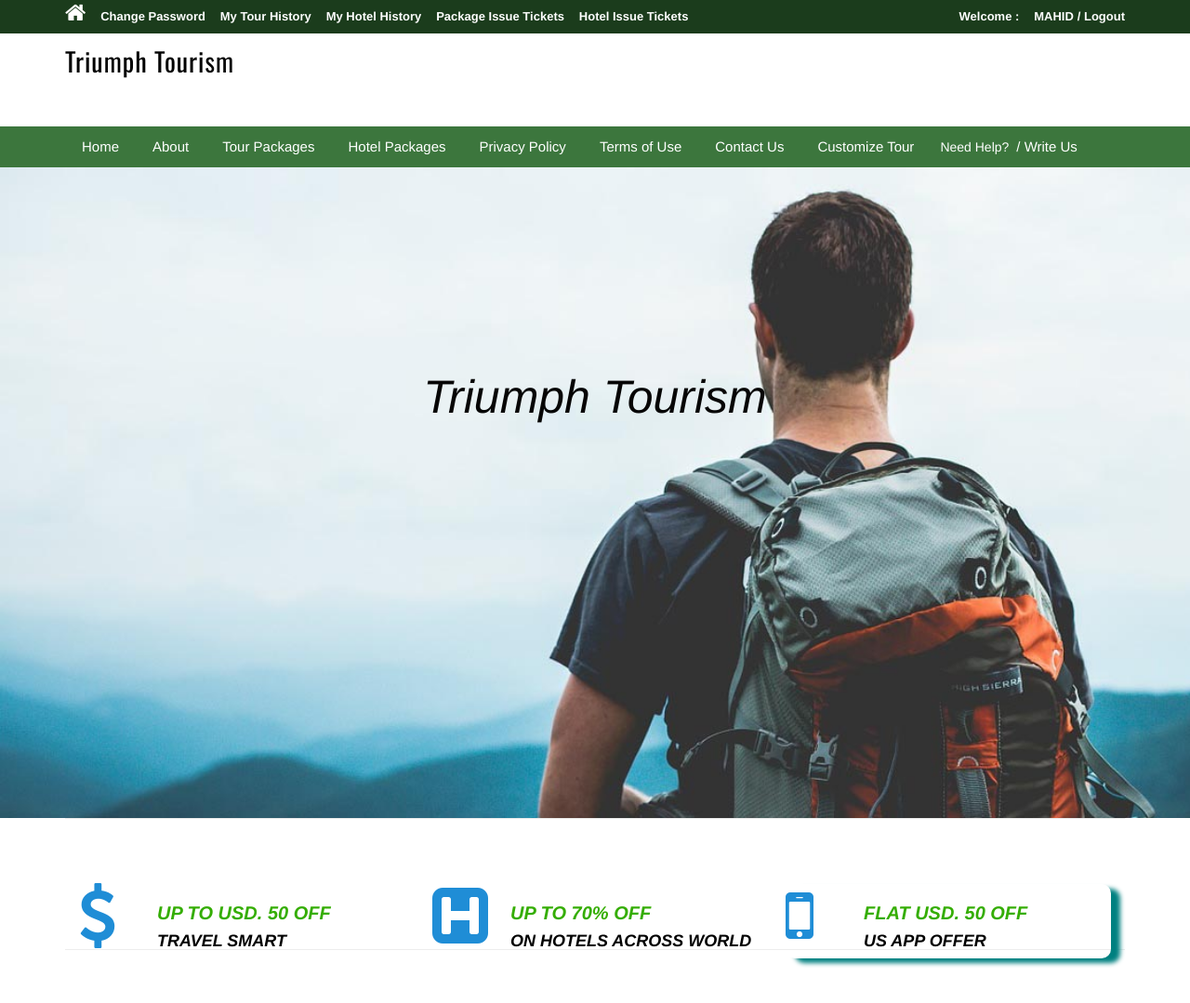
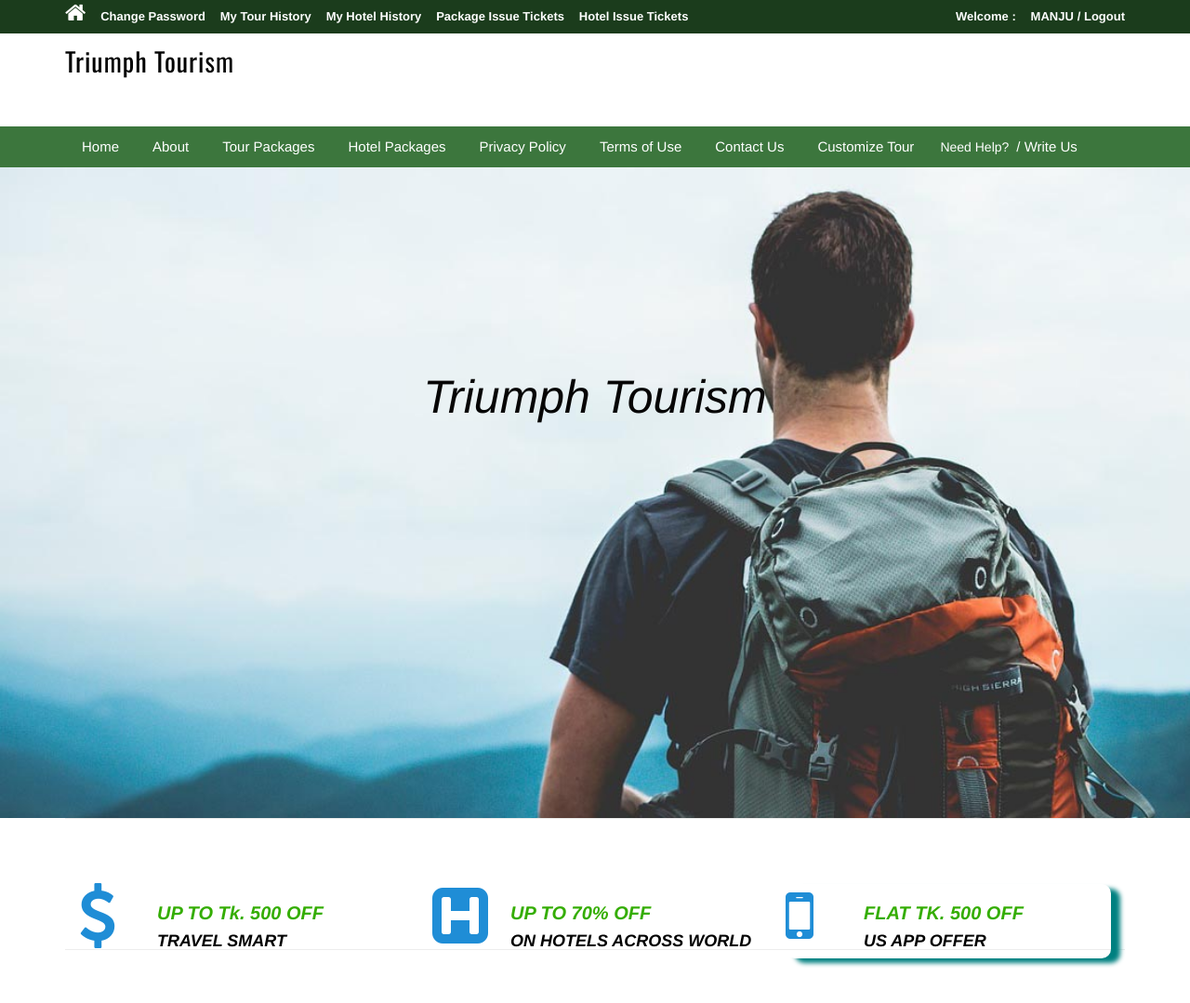
Before and after one commit to afsanhq99/CSE471-Project, a PHP site: page / in a window 1280 px wide. Shown: the top 1079 px of the page at 93% size. Run offline with PHP 8.4, Linux system fonts and the light colour scheme; a user stored in the database is signed in; data comes from the database, SQL or seed files in the repository.

Commit message:
Update index.php

```diff
--- a/index.php
+++ b/index.php
@@ -53,7 +53,7 @@
                     <a href="offers.html"><i class="fa fa-usd"></i></a>
                 </div>
                 <div class="rup-rgt">
-                    <h3>UP TO USD. 50 OFF</h3>
+                    <h3>UP TO Tk. 500 OFF</h3>
                     <h4><a href="offers.html">TRAVEL SMART</a></h4>
 
                 </div>
@@ -77,7 +77,7 @@
                     <a href="offers.html"><i class="fa fa-mobile"></i></a>
                 </div>
                 <div class="rup-rgt">
-                    <h3>FLAT USD. 50 OFF</h3>
+                    <h3>FLAT TK. 500 OFF</h3>
                     <h4><a href="offers.html">US APP OFFER</a></h4>
 
                 </div>
```
